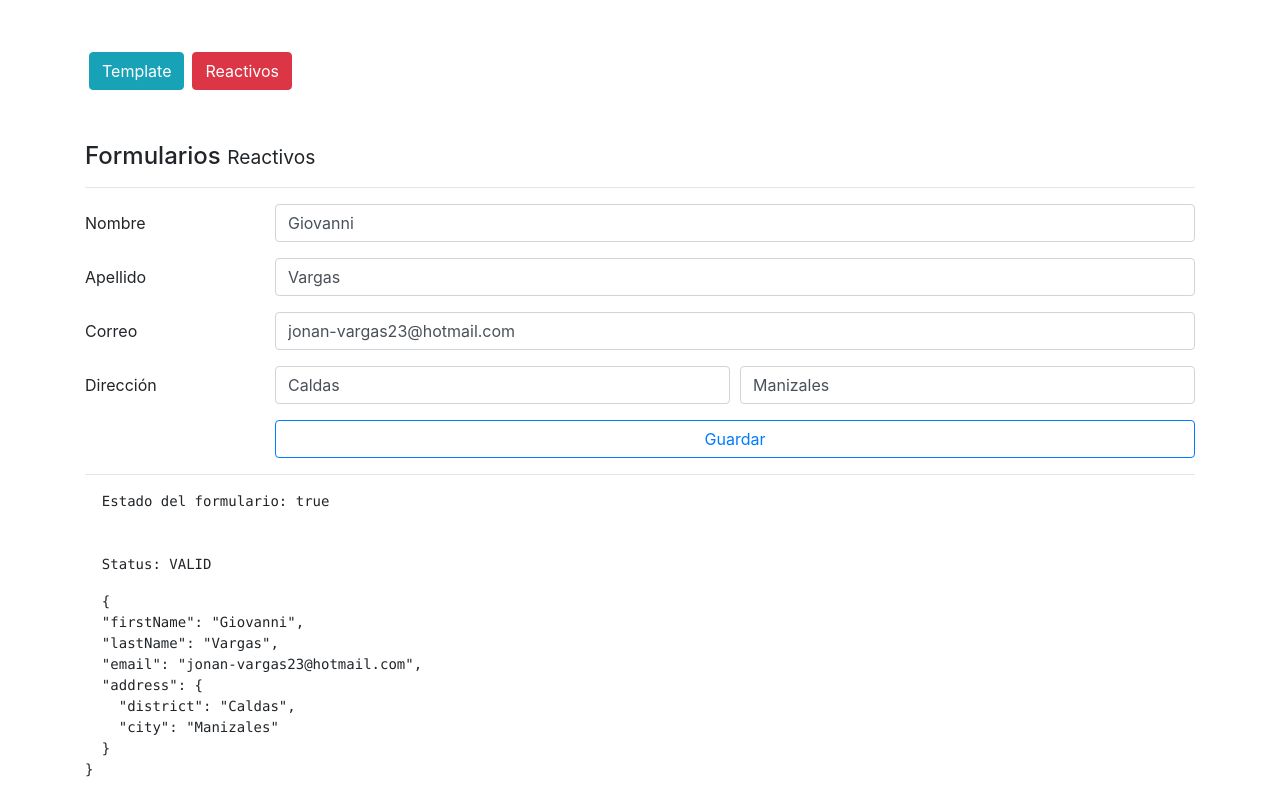
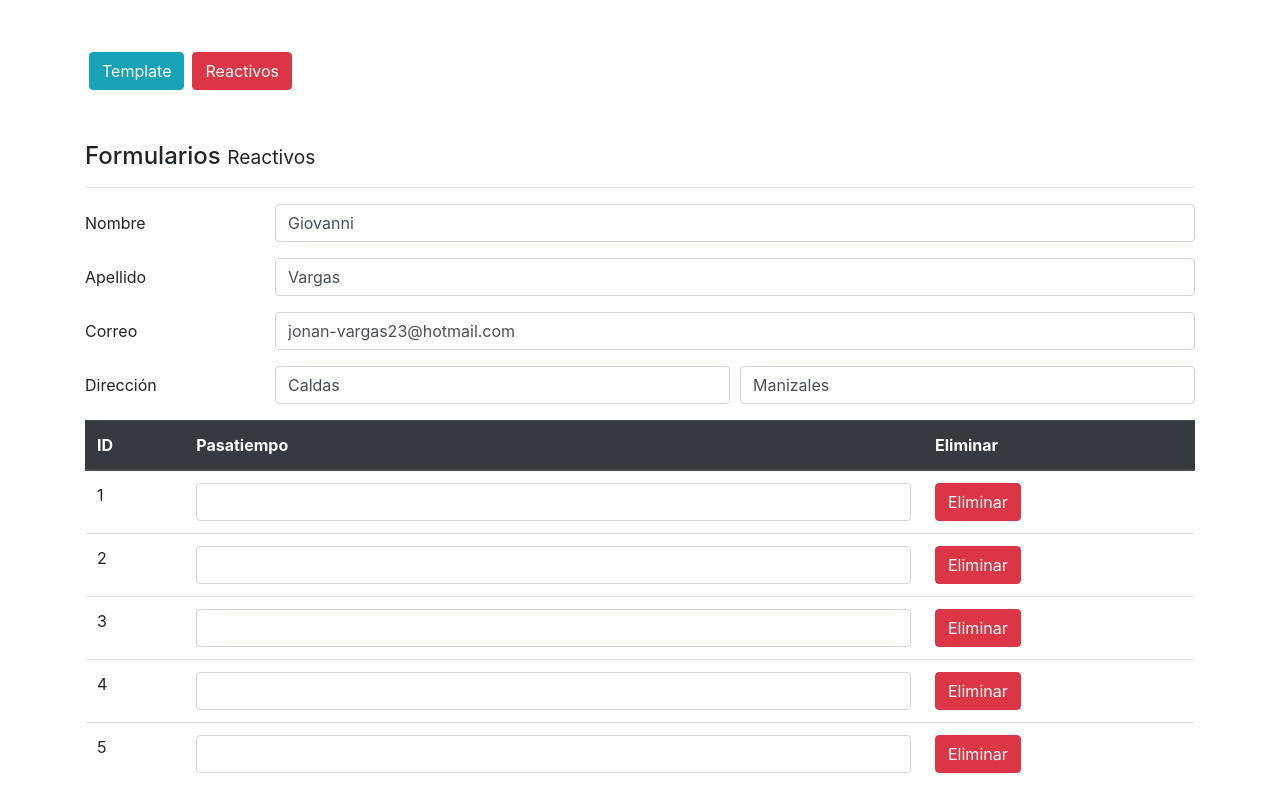
Before and after one commit to jonanv/formularios-angularjs, an Angular app: page /reactive in a window 1280 px wide. Shown: the top 799 px of the page. Built offline with nearby package versions, Linux system fonts and the light colour scheme.

Commit message:
Se crea una tabla dinamica y se crea un nuevo campo con un arreglo con this.formBulder.array()

```diff
--- a/src/app/components/reactive/reactive.component.html
+++ b/src/app/components/reactive/reactive.component.html
@@ -37,13 +37,41 @@
 
             <div class="col">
                 <input class="form-control" type="text" placeholder="Distrito" formControlName="district" [class.is-invalid]="getDistrict">
-                <!-- <span *ngIf="getDistrict && formReactive.controls['address.district'].errors" class="badge badge-pill badge-danger d-block text-left mt-1">El distrito es obligatorio</span> -->
-
+                <span *ngIf="getDistrict" class="badge badge-pill badge-danger d-block text-left mt-1">El distrito es obligatorio</span>
             </div>
             <div class="col">
                 <input class="form-control" type="text" placeholder="Ciudad" formControlName="city" [class.is-invalid]="getCity">
-                <!-- <span *ngIf="getCity && formReactive.controls['address.city'].errors" class="badge badge-pill badge-danger d-block text-left mt-1">La ciudad es obligatorio</span> -->
+                <span *ngIf="getCity" class="badge badge-pill badge-danger d-block text-left mt-1">La ciudad es obligatorio</span>
             </div>
+
+        </div>
+    </div>
+
+    <div class="row">
+        <div class="col">
+
+            <table class="table">
+                <thead class="thead-dark">
+                    <tr>
+                        <th>ID</th>
+                        <th>Pasatiempo</th>
+                        <th>Eliminar</th>
+                    </tr>
+                </thead>
+                <tbody formArrayName="hobbies">
+                    <tr *ngFor="let hobbie of getHobbies.controls; let i = index">
+                        <td>{{ i + 1 }}</td>
+                        <td>
+                            <input class="form-control" type="text" [formControlName]="i">
+                        </td>
+                        <td>
+                            <button class="btn btn-danger">Eliminar</button>
+                        </td>
+                    </tr>
+                </tbody>
+            </table>
+
+            <button class="btn btn-primary btn-block mt-3 mb-5" type="button">+ Agregar</button>
 
         </div>
     </div>
--- a/src/app/components/reactive/reactive.component.ts
+++ b/src/app/components/reactive/reactive.component.ts
@@ -1,5 +1,5 @@
 import { Component, OnInit } from '@angular/core';
-import { FormGroup, FormBuilder, Validators } from '@angular/forms';
+import { FormGroup, FormBuilder, Validators, FormArray } from '@angular/forms';
 
 @Component({
   selector: 'app-reactive',
@@ -41,6 +41,10 @@ export class ReactiveComponent implements OnInit {
     return this.formReactive.get('address.city').invalid && this.formReactive.get('address.city').touched;
   }
 
+  get getHobbies() {
+    return this.formReactive.get('hobbies') as FormArray;
+  }
+
   createForm() {
     this.formReactive = this.formBuilder.group({
       firstName: ['', [
@@ -55,12 +59,16 @@ export class ReactiveComponent implements OnInit {
       address: this.formBuilder.group({
         district: ['', Validators.required],
         city: ['', Validators.required]
-      })
+      }),
+      hobbies: this.formBuilder.array([
+        [''], [''], [''], [''], ['']
+      ])
     });
   }
 
   chargeDataForm() {
-    this.formReactive.setValue({
+    // this.formReactive.setValue({
+    this.formReactive.reset({
       firstName: "Giovanni",
       lastName: "Vargas",
       email: "jonan-vargas23@hotmail.com",
```
